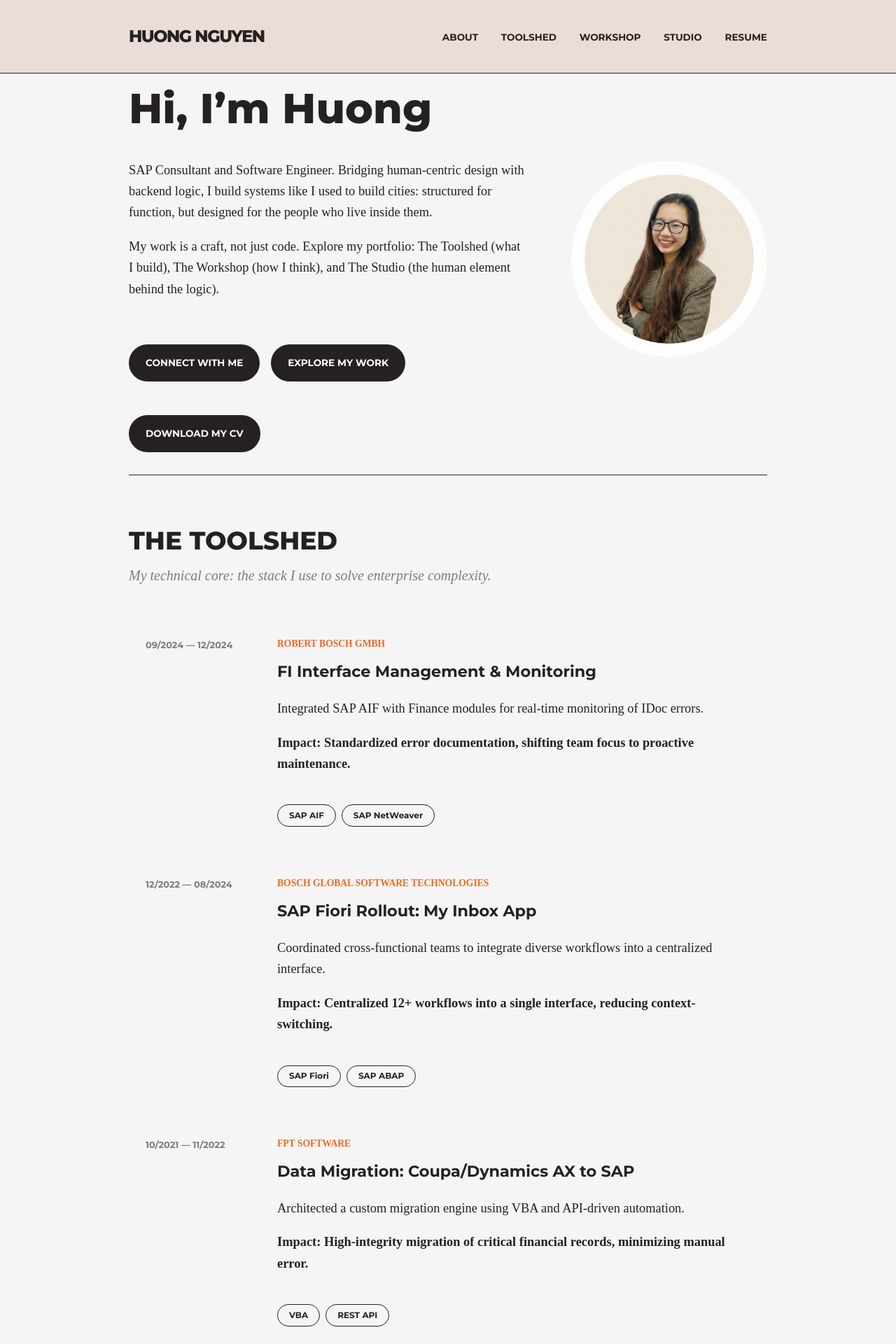
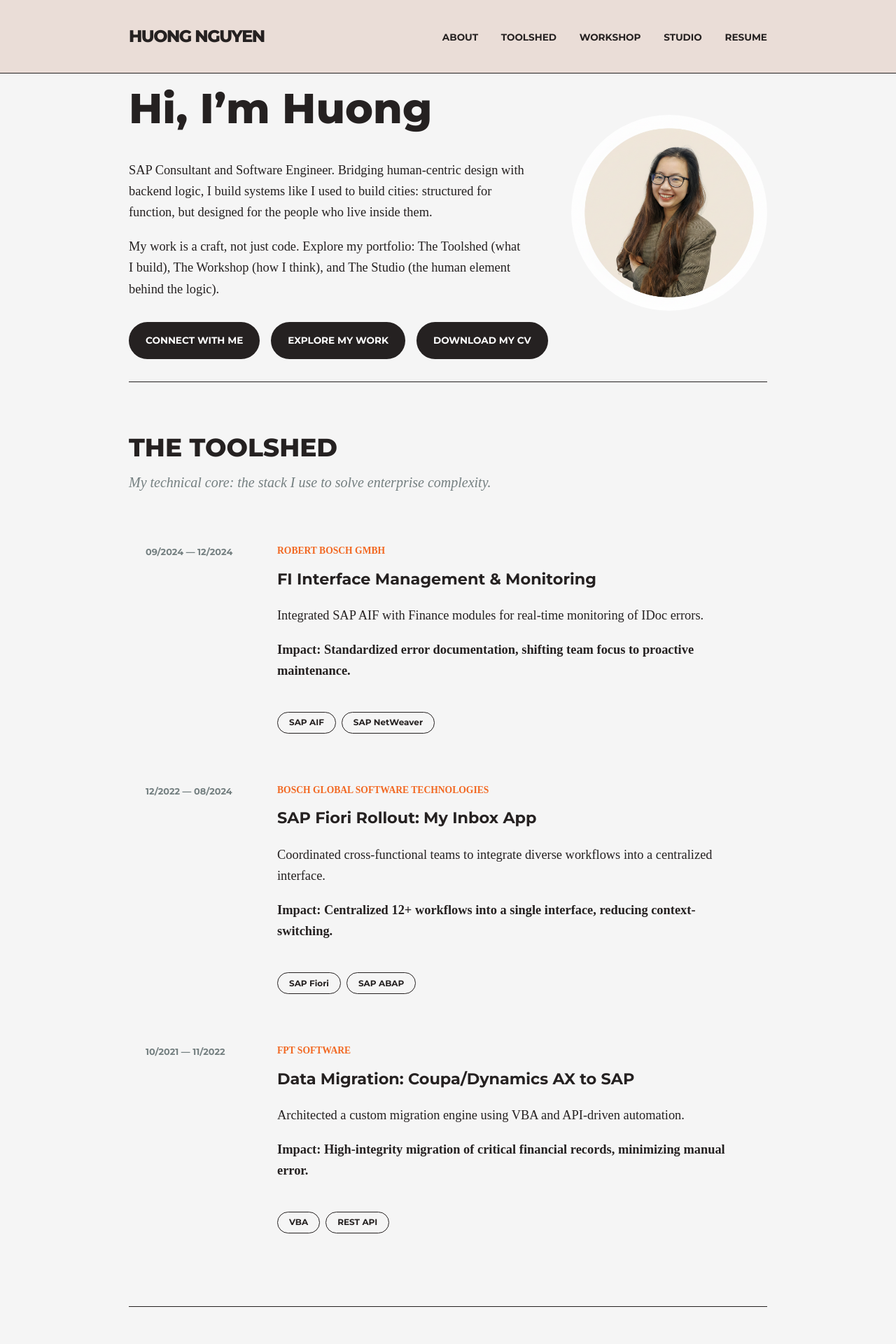
Before and after one commit to huongntn/portfolio-website, a Jekyll site: the page built from index.html, in a window 1280 px wide. Shown: the top 1920 px of the page at 70% size. Built offline with Jekyll 4.4.1, drawn with Linux system fonts in a browser that asks for light colours; some web fonts are replaced.

Commit message:
Update style.css

```diff
--- a/assets/css/style.css
+++ b/assets/css/style.css
@@ -33,16 +33,11 @@ header { background-color: var(--menu-sand); border-bottom: 1px solid var(--text
 /* Hero Section */
 .hero-container { display: flex; flex-direction: column; padding: 6rem 0; }
 .hero-wrapper { display: flex; flex-direction: row; justify-content: space-between; align-items: center; gap: 4rem; margin-bottom: 2rem; }
-.hero-text { flex: 1; text-align: left; }
-.hero-buttons { display: flex; flex-wrap: wrap; gap: 1rem; margin-top: 2rem; justify-content: flex-start; }
+.hero-text { flex: 1; text-align: left; min-width: 0 }
+.hero-buttons { display: flex; flex-direction: row; flex-wrap: nowrap; gap: 1rem; margin-top: 2rem; justify-content: flex-start; width: 100%; }
 h1 { font-family: var(--font-headers); font-weight: 800; font-size: 3.75rem; margin: 0 0 1.5rem 0; }
 
-.btn-dark {
-  display: flex; flex-wrap: wrap; gap: 1rem; justify-content: flex-start; align-items: center; width: auto;
-  font-family: var(--font-headers); font-weight: 700; font-size: 0.85rem; text-transform: uppercase;
-  color: var(--white); background-color: var(--text-main); text-decoration: none; padding: 0.95rem 1.5rem;
-  border-radius: 30px; margin-top: 2rem; margin-right: 0 !important; transition: all 0.2s ease; text-align: center;
-}
+.btn-dark { display: inline-flex; justify-content: center; align-items: center; font-family: var(--font-headers); font-weight: 700; font-size: 0.85rem; text-transform: uppercase; color: var(--white); background-color: var(--text-main); text-decoration: none; padding: 0.95rem 1.5rem; border-radius: 30px; white-space: nowrap; flex-shrink: 0; transition: all 0.2s ease; }
 .btn-dark:hover { background-color: var(--brand-orange); }
 
 /* Sections & Typography */
```
